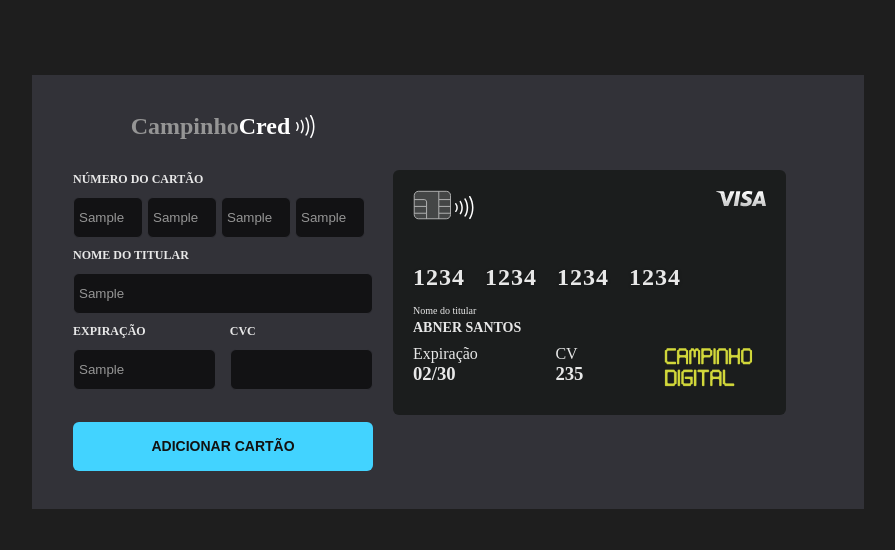
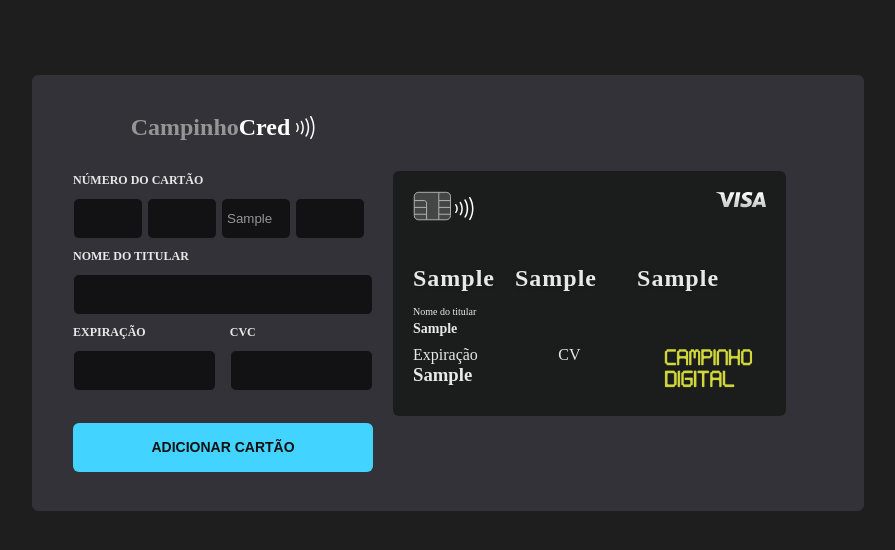
Before and after one commit to AbnerSantosss/Campinho_cred, a plain HTML site: page src/index.html in a window 1280 px wide. Both pictures are taken after typing "Sample", "Sample", "Sample", "Sample", "Sample", "Sample" into the empty fields and a click on the button "ADICIONAR CARTÃO". Shown: the whole page, without its empty margins (192-1087 px from the left). Drawn offline with Linux system fonts and the light colour scheme.

Commit message:
projeto concluido

```diff
--- a/src/index.html
+++ b/src/index.html
@@ -16,7 +16,7 @@
 <body>
   <main class="page">
     <section class="form-container">
-      <form id="my-form">
+      <form autocomplete=“off” id="my-form">
         <h1>Campinho<span>Cred</span> <img src="./assets/img/logo-aproximação.svg" alt=""></h1>
         <div class="data-content data-content-number">
 
@@ -24,25 +24,21 @@
           <div class="number-division">
             <input type='text' id='number-input-one' maxlength="4">
             <input type='text' id='number-input-two' maxlength="4">
-            <input type='text' id='number-input-three' maxlength="4">
-            <input type='text' id='number-input-4-four' maxlength="4">
+            <input type='text' id="number-input-three" maxlength="4">
+            <input type='text' id='number-input-four' maxlength="4">
           </div>
-
-
-
-
         </div>
         <div class="data-content">
-          <label for="name">NOME DO TITULAR</label>
+          <label autocomplete=“off” for="name">NOME DO TITULAR</label>
           <input type='text' id='name-input'>
         </div>
         <div class="data-content-tow">
           <div class="data-content-min">
-            <label for="number">EXPIRAÇÃO</label>
-            <input type='text' id='validity-input' maxlength="4">
+            <label for="text">EXPIRAÇÃO</label>
+            <input type='text' id='validity-input' maxlength="5">
           </div>
           <div class="data-content-min">
-            <label for="number">CVC</label>
+            <label for="text">CVC</label>
             <input type='text' id='cvc-input' maxlength="3">
           </div>
         </div>
@@ -70,23 +66,23 @@
         </div>
         <!-------campo-de-números-cartão--------->
         <div class="number-of-card">
-          <p>1234</p>
-          <p>1234</p>
-          <p>1234</p>
-          <p>1234</p>
+          <p class="number-card-one">1234</p>
+          <p class="number-card-two">1234</p>
+          <p class="number-card-three">1234</p>
+          <p class="number-card-four">1234</p>
         </div>
-        <div class="name-card">
+        <div class="name-card-content">
           <p>Nome do titular</p>
-          <h2 class="name-card">ABNER SANTOS</h2>
+          <h2 class="name-card">XXXXXX XXXXXX</h2>
         </div>
         <div class="card-data">
           <div class="card-data-content">
             <p>Expiração</p>
-            <h3 class="validity-card">02/30</h3>
+            <h3 class="validity-card">00/00</h3>
           </div>
           <div class="card-data-content">
             <p>CV</p>
-            <h3 class="cvc-card">235</h3>
+            <h3 class="cvc-card">000</h3>
           </div>
           <img src="./assets/img/campinho-img.png" alt="imagem do campinho digital">
         </div>
--- a/src/script.js
+++ b/src/script.js
@@ -4,7 +4,7 @@ const myForm = document.querySelector('#my-form')
 //===================CAMPOS-DE-IMPUT===========================//
 const numberInputOne = document.querySelector('#number-input-one')
 const numberInputTwo = document.querySelector('#number-input-two')
-const numberInputThree = document.querySelector('#number-input-Three')
+const numberInputThree = document.querySelector('#number-input-three')
 const numberInputFour = document.querySelector('#number-input-four')
 
 const nameInput = document.querySelector('#name-input')
@@ -19,8 +19,8 @@ const buttonForm = document.querySelector('#submit-button')
 //--Números-impresso-no-Cartão
 const numberCardOne = document.querySelector('.number-card-one')
 const numberCardTwo = document.querySelector('.number-card-two')
-const numberCardTrhee = document.querySelector('.number-card-three')
-const numberCardFour = document.querySelector('.number-card-Four')
+const numberCardThree = document.querySelector('.number-card-three')
+const numberCardFour = document.querySelector('.number-card-four')
 
 //--Nome-titular---//
 const nameCard = document.querySelector('.name-card')
@@ -34,17 +34,49 @@ const cvcCard = document.querySelector('.cvc-card')
 //======================Eventos===========================//
 
 buttonForm.addEventListener('click', event => {
-  alert('olá')
   event.preventDefault()
 
-  const numberValeu = numberInput.value
-  const nameValue = numberInput.value
-  const validityValue = validityinput.value
-  const cvcValue = cvcInput.value
+  const nameValue = nameInput.value
+  const numberValue = numberInputTwo.valeu
 
-  if (numberValeu === '' || nameValue === '') {
-    messageError.textContent = 'Todos os campos são obrigatórios!'
+  if (nameValue === '' || numberValue === '') {
+    messageError.textContent = 'Todos os campos tem que ser preenchidos'
     messageError.classList = 'error-mensage'
-    return
   }
+
+  addContent()
+  clearAll()
 })
+
+//=======FUNÇÕES=======//
+const addContent = () => {
+  numberCardOne.textContent = numberInputOne.value
+  numberCardTwo.textContent = numberInputTwo.value
+  numberCardThree.textContent = numberInputThree.valeu
+  numberCardFour.textContent = numberInputFour.value
+
+  //--Nome-titular---//
+  nameCard.textContent = nameInput.value
+
+  //--Validade---//
+  validityCard.textContent = validityinput.value
+
+  //--CVC-card--//
+  cvcCard.textContent = cvcInput.value
+}
+
+const clearAll = () => {
+  numberInputOne.value = ''
+  numberInputTwo.value = ''
+  numberInputThree.valeu = ''
+  numberInputFour.value = ''
+
+  //--Nome-titular---//
+  nameInput.value = ''
+
+  //--Validade---//
+  validityinput.value = ''
+
+  //--CVC-card--//
+  cvcInput.value = ''
+}
--- a/src/style.css
+++ b/src/style.css
@@ -25,6 +25,8 @@ body{
   color: #E8E8E8;
   background-color: #323238;
   justify-content: center;
+  border: 1px solid #323238;
+    border-radius: 6px;
 }
 
 
@@ -75,11 +77,12 @@ body{
     padding: 5px;
    }
 
-     .data-content-number input{
-      width: 7rem;
-        height: 4.1rem;
 
-     }
+.data-content-number input {
+  width: 7rem;
+  height: 4.1rem;
+
+}
 
 
 
@@ -184,11 +187,11 @@ body{
 /* -----Campo-de-nome-do-cartão---------*/
 
 
-.name-card p{
+.name-card-content p{
   font-size: 10px;
 }
 
-.name-card h2 {
+.name-card  {
   font-size: 14px;
   margin-top: 4px;
 }
```
